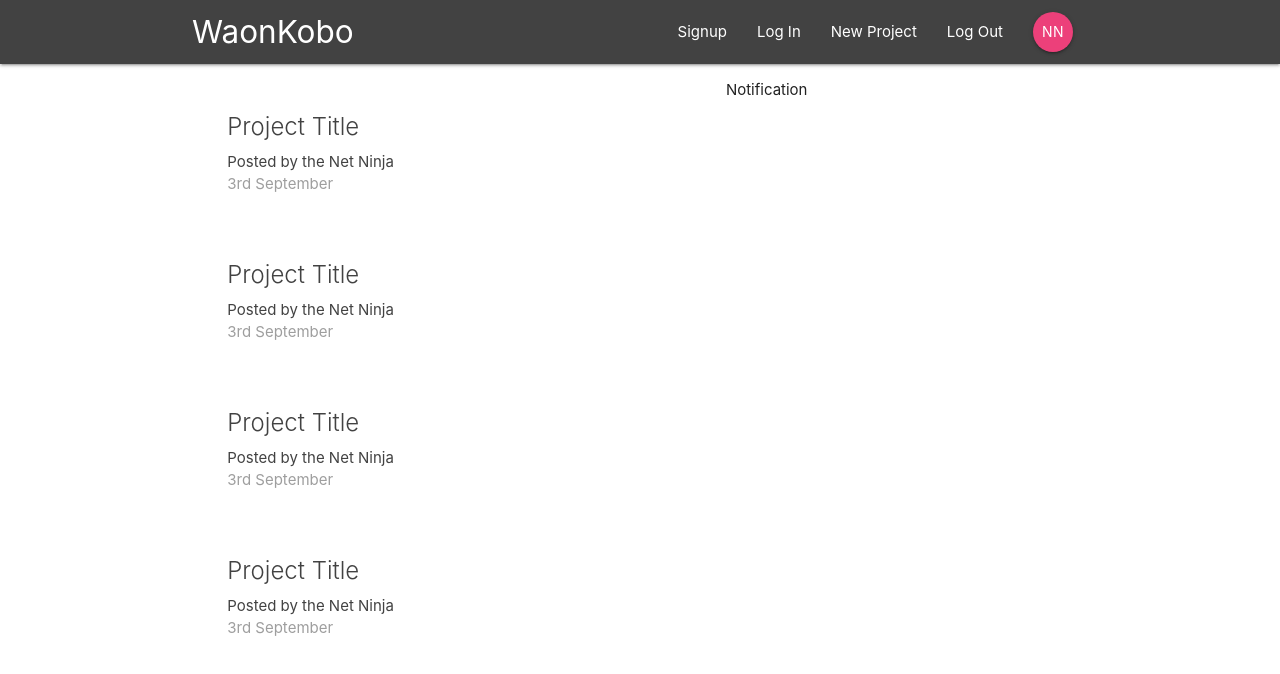
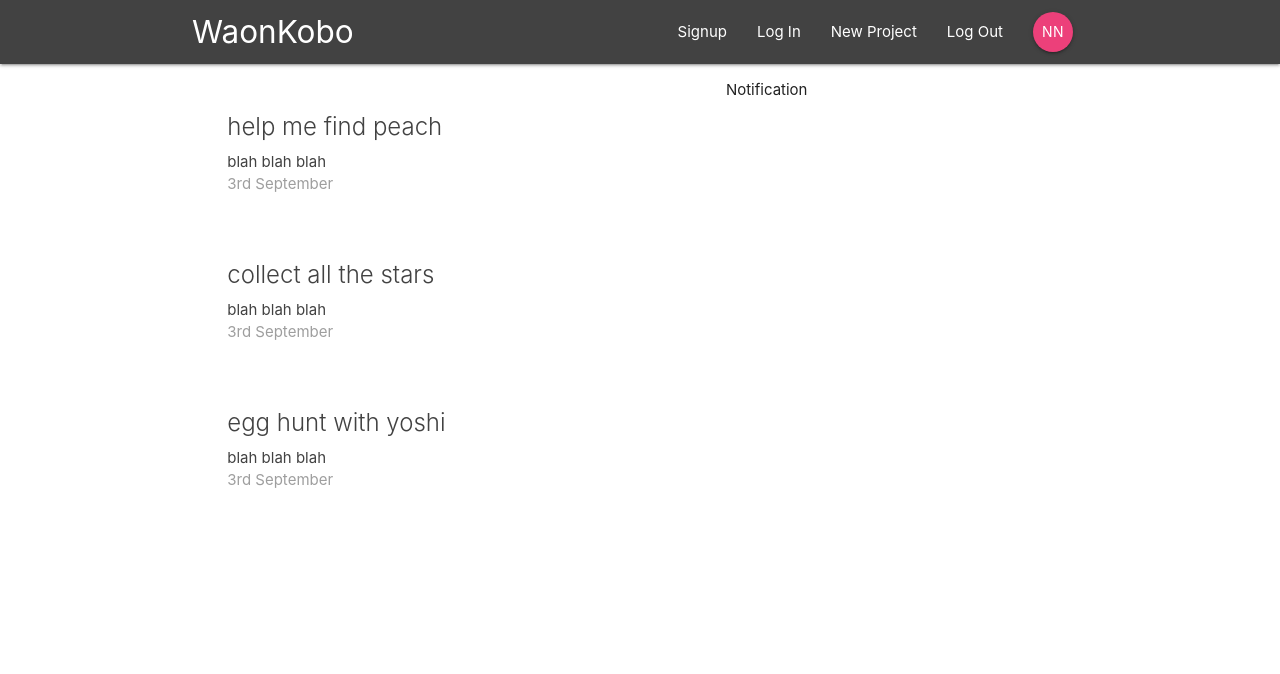
Before and after one commit to musyu36/waon-kobo-web, a React (Create React App) app: page / in a window 1280 px wide. Shown: the top 674 px of the page. Built offline with nearby package versions, Linux system fonts and the light colour scheme.

Commit message:
feat: reduxの流れでダミーデータを表示

```diff
--- a/package.json
+++ b/package.json
@@ -8,8 +8,10 @@
     "@testing-library/user-event": "^7.1.2",
     "react": "^16.13.1",
     "react-dom": "^16.13.1",
+    "react-redux": "5.1.1",
     "react-router-dom": "^5.2.0",
-    "react-scripts": "3.4.1"
+    "react-scripts": "3.4.1",
+    "redux": "^4.0.5"
   },
   "scripts": {
     "start": "react-scripts start",
--- a/src/components/dashboard/Dashboard.js
+++ b/src/components/dashboard/Dashboard.js
@@ -1,14 +1,16 @@
 import React, { Component } from "react";
 import Notification from "./Notification";
 import ProjectList from "../projects/ProjectList";
+import { connect } from "react-redux";
 
 class Dashboard extends Component {
   render() {
+    const { projects } = this.props;
     return (
       <div className="dashboard container">
         <div className="row">
           <div className="col s12 m6">
-            <ProjectList />
+            <ProjectList projects={projects} />
           </div>
           <div className="col s12 m5 offset-m1">
             <Notification />
@@ -19,4 +21,11 @@ class Dashboard extends Component {
   }
 }
 
-export default Dashboard;
+const mapStateToProps = (state) => {
+  // rootReducerで定義されたprojectプロパティを返す
+  return {
+    projects: state.project.projects,
+  };
+};
+
+export default connect(mapStateToProps)(Dashboard);
--- a/src/components/projects/ProjectList.js
+++ b/src/components/projects/ProjectList.js
@@ -1,13 +1,13 @@
 import React from "react";
 import ProjectSummary from "./ProjectSummary";
 
-const ProjectList = () => {
+const ProjectList = ({ projects }) => {
   return (
     <div className="project-list section">
-      <ProjectSummary />
-      <ProjectSummary />
-      <ProjectSummary />
-      <ProjectSummary />
+      {projects &&
+        projects.map((project) => {
+          return <ProjectSummary project={project} key={project.id} />;
+        })}
     </div>
   );
 };
--- a/src/components/projects/ProjectSummary.js
+++ b/src/components/projects/ProjectSummary.js
@@ -1,11 +1,11 @@
 import React from "react";
 
-const ProjectSummary = () => {
+const ProjectSummary = ({ project }) => {
   return (
     <div className="card z-depth-0 project-summary">
       <div className="card-content grey-text text-darken-3">
-        <span className="card-title">Project Title</span>
-        <p>Posted by the Net Ninja</p>
+        <span className="card-title">{project.title}</span>
+        <p>{project.content}</p>
         <p className="grey-text">3rd September</p>
       </div>
     </div>
--- a/src/index.js
+++ b/src/index.js
@@ -1,14 +1,19 @@
-import React from 'react';
-import ReactDOM from 'react-dom';
-import './index.css';
-import App from './App';
-import * as serviceWorker from './serviceWorker';
+import React from "react";
+import ReactDOM from "react-dom";
+import "./index.css";
+import App from "./App";
+import * as serviceWorker from "./serviceWorker";
+import { createStore } from "redux";
+import rootReducer from "./store/reducers/rootReducer";
+import { Provider } from "react-redux";
+
+const store = createStore(rootReducer);
 
 ReactDOM.render(
-  <React.StrictMode>
+  <Provider store={store}>
     <App />
-  </React.StrictMode>,
-  document.getElementById('root')
+  </Provider>,
+  document.getElementById("root")
 );
 
 // If you want your app to work offline and load faster, you can change
--- /dev/null
+++ b/src/store/reducers/authReducer.js
@@ -0,0 +1,6 @@
+const initState = {};
+const authReducer = (state = initState, action) => {
+  return state;
+};
+
+export default authReducer;
--- /dev/null
+++ b/src/store/reducers/projectReducer.js
@@ -0,0 +1,13 @@
+const initState = {
+  projects: [
+    { id: "1", title: "help me find peach", content: "blah blah blah" },
+    { id: "2", title: "collect all the stars", content: "blah blah blah" },
+    { id: "3", title: "egg hunt with yoshi", content: "blah blah blah" },
+  ],
+};
+
+const projectReducer = (state = initState, action) => {
+  return state;
+};
+
+export default projectReducer;
--- /dev/null
+++ b/src/store/reducers/rootReducer.js
@@ -0,0 +1,10 @@
+import authReducer from "./authReducer";
+import projectReducer from "./projectReducer";
+import { combineReducers } from "redux";
+
+const rootReducer = combineReducers({
+  auth: authReducer,
+  project: projectReducer,
+});
+
+export default rootReducer;
```
Also changed, not shown: 1 other file (tests, documents, lock files or other folders).
